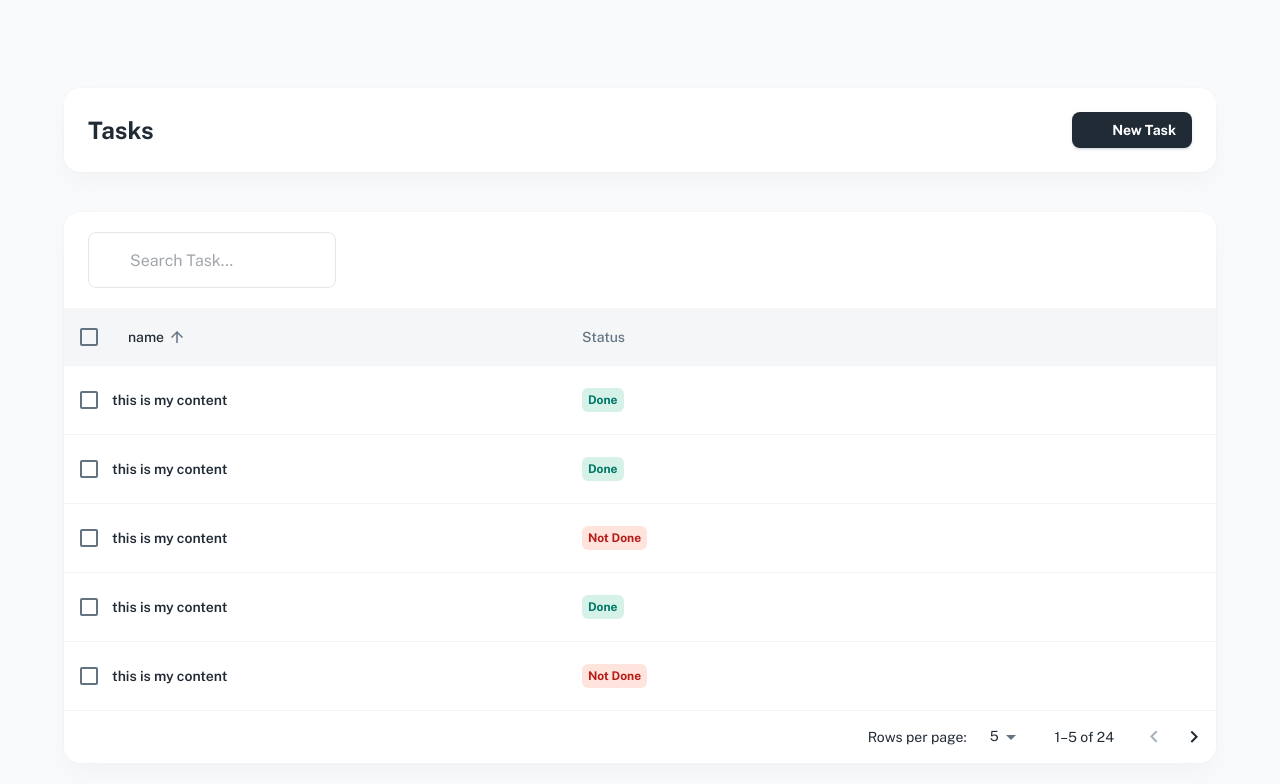
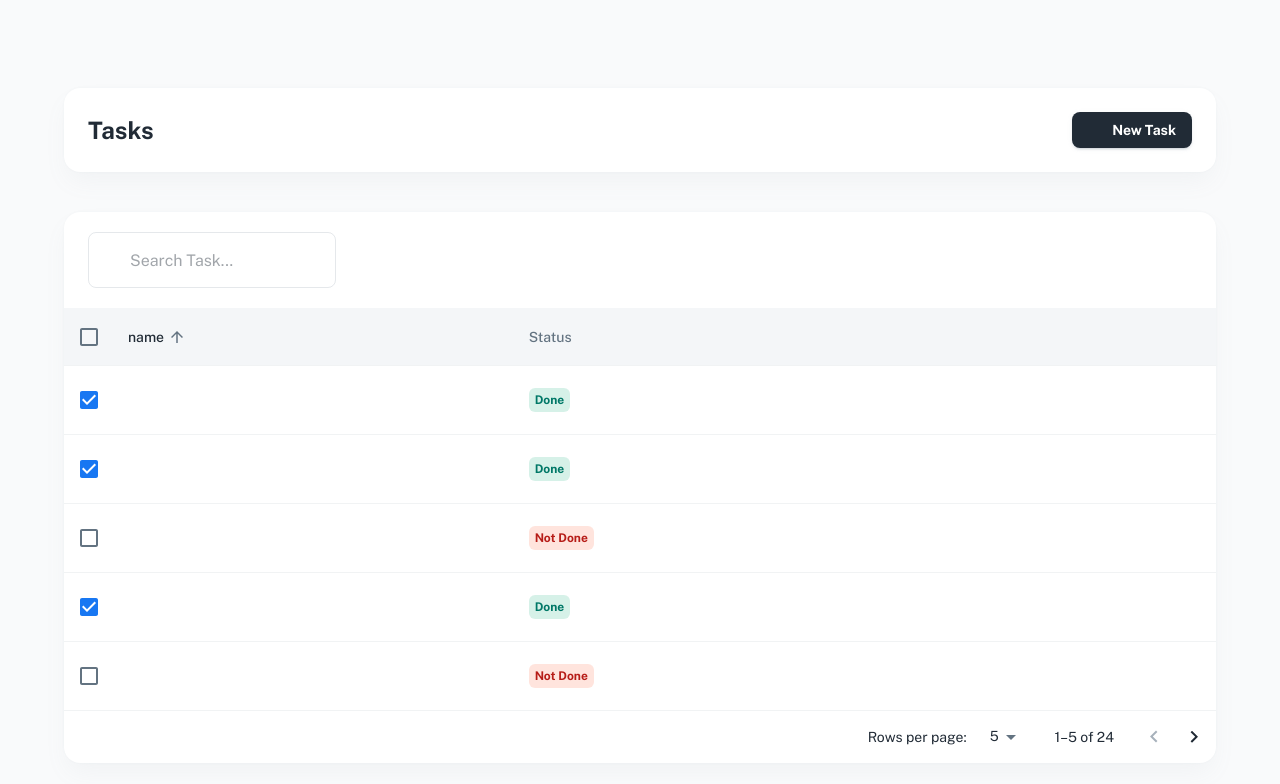
Before and after one commit to BouamraYousra/challenge, a React (Vite) app in the folder front/: page / in a window 1280 px wide. Shown: the top 784 px of the page. Built offline with nearby package versions, Linux system fonts and the light colour scheme; some icons are missing.

Commit message:
Update user-table-row.jsx

```diff
--- a/front/src/sections/user/user-table-row.jsx
+++ b/front/src/sections/user/user-table-row.jsx
@@ -17,7 +17,7 @@ import Iconify from 'src/components/iconify';
 
 export default function UserTableRow({
   selected,
-  name,
+  content,
   status,
   handleClick,
 }) {
@@ -31,17 +31,18 @@ export default function UserTableRow({
     setOpen(null);
   };
 
+
   return (
     <>
       <TableRow hover tabIndex={-1} role="checkbox" selected={selected}>
         <TableCell padding="checkbox">
-          <Checkbox disableRipple checked={selected} onChange={handleClick} />
+          <Checkbox disableRipple checked={status ==='done'} onChange={handleClick} />
         </TableCell>
 
         <TableCell component="th" scope="row" padding="none">
           <Stack direction="row" alignItems="center" spacing={2}>
              <Typography variant="subtitle2" noWrap>
-              {name}
+              {content}
             </Typography>
           </Stack>
         </TableCell>
@@ -82,7 +83,7 @@ export default function UserTableRow({
 
 UserTableRow.propTypes = {
   handleClick: PropTypes.func,
-  name: PropTypes.any,
+  content: PropTypes.any,
   selected: PropTypes.any,
   status: PropTypes.string,
 };
```
